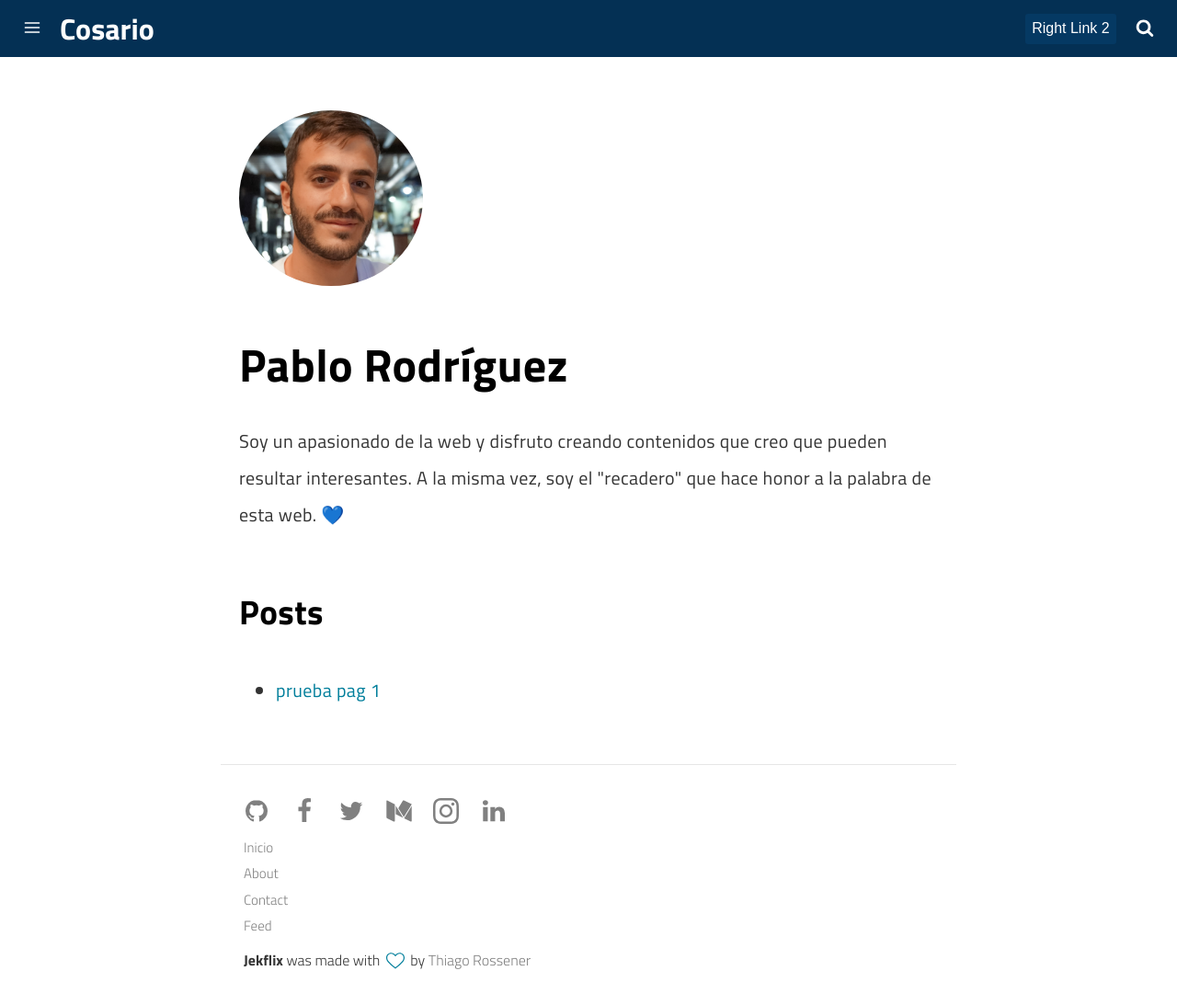
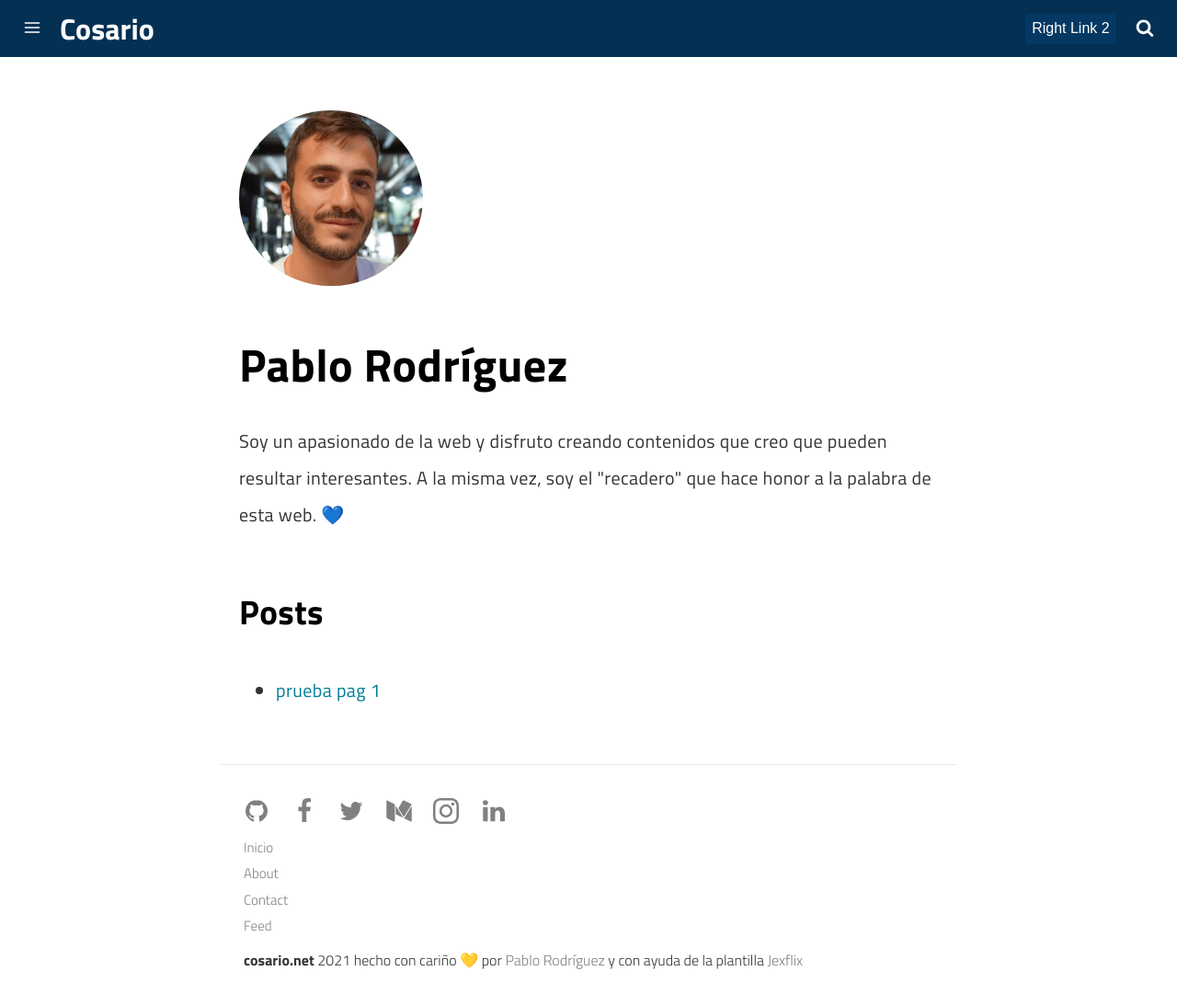
Before and after one commit to Prodsan/cosario, a Jekyll site: the page built from _authors/pablo-rodríguez.md, in a window 1280 px wide and 1093 px high. Shown: the whole window at 92% size. Built offline with Jekyll 4.4.1, drawn with Linux system fonts in a browser that asks for light colours; a script that is not in the unit is left out.

Commit message:
added: seo plugin, y también footer apuntando a biografia y tema

```diff
--- a/Gemfile
+++ b/Gemfile
@@ -9,3 +9,4 @@
 gem "json"
 gem "jekyll-remote-theme"
 gem 'jemoji'
+gem 'jekyll-seo-tag'
--- a/_authors/pablo-rodríguez.md
+++ b/_authors/pablo-rodríguez.md
@@ -8,6 +8,7 @@
   resultar interesantes.
 
   A la misma vez, soy el "recadero" que hace honor a la palabra de esta web. 💙
+canonical_url: https://cosario.net/biografia
 github_username: Prodsan
 instagram_username: pablor.98
 ---
--- a/_config.yml
+++ b/_config.yml
@@ -33,7 +33,7 @@
 
 
 # Posts Settings
-show_time_bar: false
+show_time_bar: true
 show_modal_on_exit: false
 show_modal_on_finish_post: true
 two_columns_layout: false
--- a/_includes/footer.html
+++ b/_includes/footer.html
@@ -35,7 +35,7 @@
     {% include links.html %}
 
     <p>
-      <span>Jekflix</span> was made with <svg class="love"><use xlink:href="#icon-heart"></use></svg> by <a href="https://rossener.com" target="_blank" class="creator">Thiago Rossener</a>
+      <span>cosario.net</span> {{ 'now' | date: "%Y" }} hecho con cariño 💛 por <a href="https://cosario.net/biografia" target="_blank" class="creator">Pablo Rodríguez</a> y con ayuda de la plantilla <a href="https://github.com/thiagorossener/jekflix-template" target="_blank" class="creator">Jexflix</a>
     </p>
 </footer>
 
```
